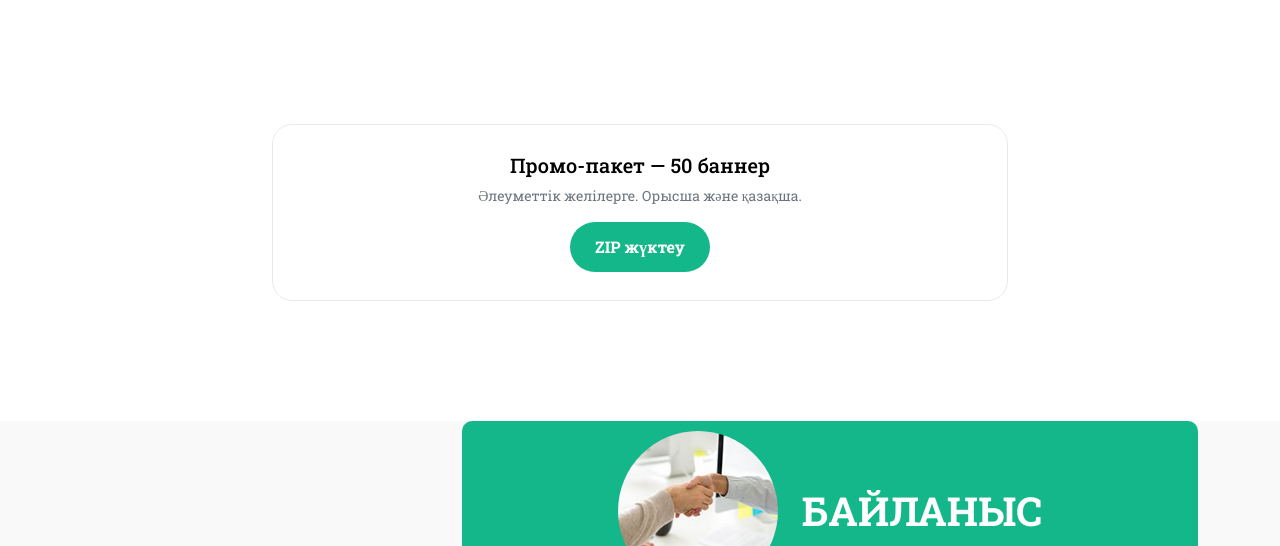
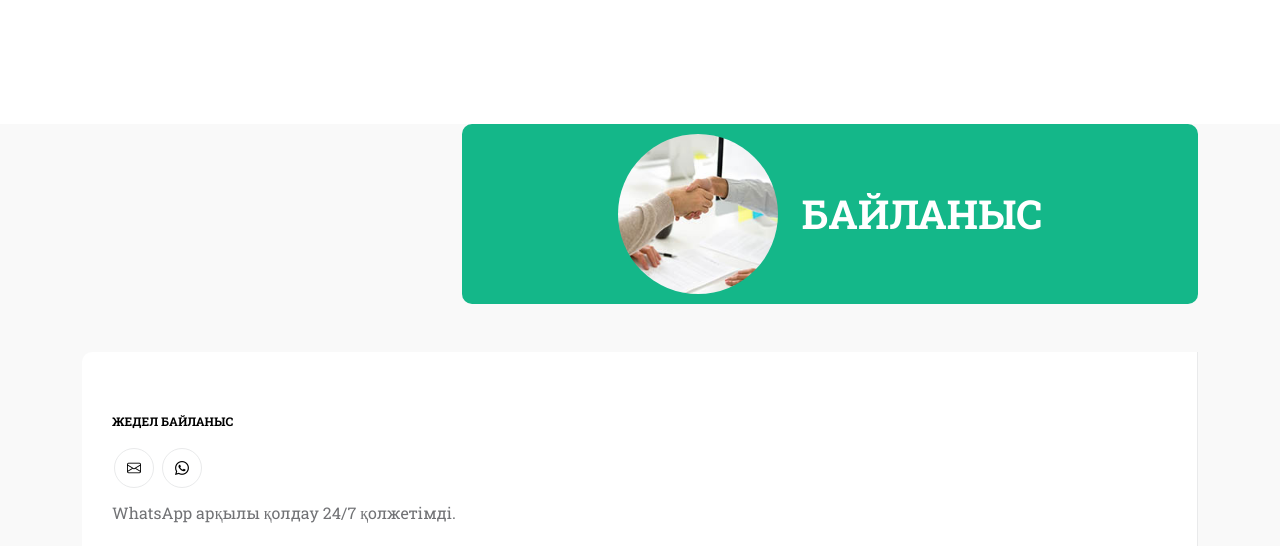
Before and after one commit to dauletulyaidyn/cv-profile, a plain HTML site: page ai-agents-course.html in a window 1280 px wide. Shown: the part 9080-9626 px from the top of the page. Drawn offline with Linux system fonts and the light colour scheme; a script that the page names is missing.

Commit message:
Remove promo pack section and ZIP from course page
Made-with: Cursor

```diff
--- a/ai-agents-course.html
+++ b/ai-agents-course.html
@@ -892,29 +892,6 @@
                 </div>
             </section>
 
-            <section class="section-padding pt-0">
-                <div class="container">
-                    <div class="row">
-                        <div class="col-lg-8 col-12 mx-auto">
-                            <div class="agreement-read-card text-center">
-                                <h3 class="h5 mb-2"
-                                    data-en="Promo pack — 50 banners"
-                                    data-ru="Промо-пак — 50 баннеров"
-                                    data-kk="Промо-пакет — 50 баннер">Промо-пак — 50 баннеров</h3>
-                                <p class="text-muted small mb-3"
-                                   data-en="For WhatsApp, TikTok, YouTube Shorts, Telegram, Instagram. RU and KK."
-                                   data-ru="Для соцсетей. Русский и казахский."
-                                   data-kk="Әлеуметтік желілерге. Орысша және қазақша.">Для соцсетей. Русский и казахский.</p>
-                                <a href="Banners-pack.zip" download class="custom-btn btn"
-                                   data-en="Download ZIP"
-                                   data-ru="Скачать ZIP"
-                                   data-kk="ZIP жүктеу">Скачать ZIP</a>
-                            </div>
-                        </div>
-                    </div>
-                </div>
-            </section>
-
             <section class="contact section-padding pt-0">
                 <div class="container">
                     <div class="row">
```
Also changed, not shown: 1 other file.
